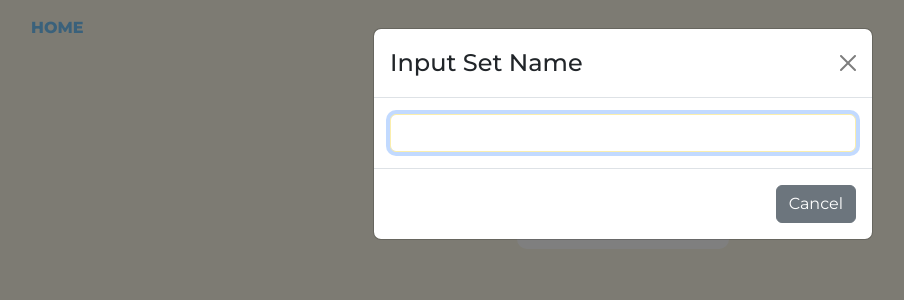
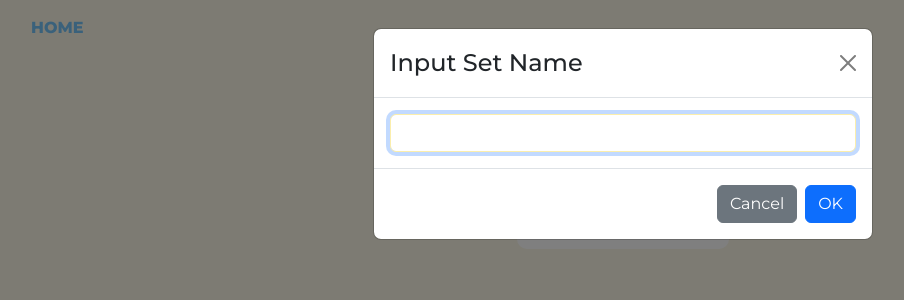
Before and after one commit to martoms/study-app, a React (Vite) app in the folder frontend/: page / in a window 1280 px wide. Both pictures are taken after a click on the button "Create Study Set". Shown: the top 300 px of the page, without its empty margins (17-921 px from the left). Built offline with nearby package versions, Linux system fonts and the light colour scheme.

Commit message:
Add studySet feature

```diff
--- a/frontend/src/app/store.js
+++ b/frontend/src/app/store.js
@@ -1,8 +1,9 @@
 import { configureStore } from '@reduxjs/toolkit';
+import studySetListReducer from '../features/studySet/studySetSlice';
 
 const store = configureStore({
     reducer: {
-
+        studySetList: studySetListReducer
     }
 });
 
--- a/frontend/src/components/modals/CreateSet.jsx
+++ /dev/null
@@ -1,26 +0,0 @@
-/* eslint-disable react/prop-types */
-import { Button, Form } from 'react-bootstrap';
-import Modal from 'react-bootstrap/Modal';
-
-const CreateSet = ({ createSet, handleCloseCreateSet }) => {
-
-  return (
-    <Modal show={createSet} onHide={handleCloseCreateSet}>
-        <Modal.Header closeButton>
-            <Modal.Title>Input Set Name</Modal.Title>
-        </Modal.Header>
-        <Modal.Body>
-            <Form>
-                <Form.Control autoFocus/>
-            </Form>
-        </Modal.Body>
-        <Modal.Footer>
-            <Button variant="secondary" onClick={handleCloseCreateSet}>
-                Cancel
-            </Button>
-        </Modal.Footer>
-    </Modal>
-  );
-}
-
-export default CreateSet;
--- /dev/null
+++ b/frontend/src/components/modals/InputSetName.jsx
@@ -0,0 +1,53 @@
+/* eslint-disable react/prop-types */
+import { Button, Form } from 'react-bootstrap';
+import { useState } from 'react';
+import { useDispatch } from 'react-redux';
+import { created } from '../../features/studySet/studySetSlice';
+import Modal from 'react-bootstrap/Modal';
+
+const InputSetName = ({ createSet, handleCloseCreateSet }) => {
+
+    const [setName, setSetName] = useState('');
+    const dispatch = useDispatch();
+
+    const handleSubmit = (e) => {
+        e.preventDefault();
+        dispatch(created(setName));
+        setSetName('');
+        handleCloseCreateSet();
+    }
+
+    return (
+        <Modal show={createSet} onHide={handleCloseCreateSet}>
+            <Form onSubmit={handleSubmit}>
+                <Modal.Header closeButton>
+                    <Modal.Title>Input Set Name</Modal.Title>
+                </Modal.Header>
+                <Modal.Body>
+                    <Form.Control
+                        value={setName}
+                        onChange={e => setSetName(e.target.value)}
+                        autoFocus
+                    />
+                </Modal.Body>
+                <Modal.Footer>
+                    <Button
+                        type='button'
+                        variant="secondary"
+                        onClick={handleCloseCreateSet}
+                    >
+                        Cancel
+                    </Button>
+                    <Button
+                        type='submit'
+                        variant="primary"
+                    >
+                        OK
+                    </Button>
+                </Modal.Footer>
+            </Form>
+        </Modal>
+    );
+}
+
+export default InputSetName;
--- /dev/null
+++ b/frontend/src/features/studySet/CreateStudySet.jsx
@@ -0,0 +1,28 @@
+import { useState } from 'react';
+import set from '../../images/set.svg';
+import InputSetName from '../../components/modals/InputSetName';
+
+const CreateSet = () => {
+
+    const [createSet, setCreateSet] = useState(false);
+    const handleCloseCreateSet = () => setCreateSet(false);
+    const handleShowCreateSet = () => setCreateSet(true);
+
+    return (
+        <>
+        <button
+            type="button"
+            className="center-btn create-study-set"
+            onClick={handleShowCreateSet}
+        >
+            <img src={set} alt="create set" /> Create Study Set
+        </button>
+        <InputSetName
+            createSet={createSet}
+            handleCloseCreateSet={handleCloseCreateSet}
+        />
+        </>
+    );
+}
+
+export default CreateSet;
--- /dev/null
+++ b/frontend/src/features/studySet/studySetSlice.js
@@ -0,0 +1,21 @@
+import { createSlice } from "@reduxjs/toolkit";
+
+const initialState = {
+    list: []
+};
+
+const studySetSlice = createSlice({
+    name: 'set',
+    initialState,
+    reducers: {
+        created: (state, action) => {
+            return {
+                ...state,
+                list: [...state.list, action.payload]
+            };
+        }
+    }
+});
+
+export const { created } = studySetSlice.actions;
+export default studySetSlice.reducer;
--- a/frontend/src/pages/Home.jsx
+++ b/frontend/src/pages/Home.jsx
@@ -1,26 +1,18 @@
-import { useState } from 'react';
-import set from '../images/set.svg';
-import CreateSet from '../components/modals/CreateSet';
+import CreateSet from "../features/studySet/CreateStudySet";
+import { useSelector } from "react-redux";
 
 const Home = () => {
-  const [createSet, setCreateSet] = useState(false);
-  const handleCloseCreateSet = () => setCreateSet(false);
-  const handleShowCreateSet = () => setCreateSet(true);
+
+    const newSet = useSelector(state => state.studySetList.list);
+
+    if (newSet.length !== 0) {
+        console.log(newSet[newSet.length - 1]);
+    }
 
     return (
         <div className="main-container">
             <div className="initial-setup d-flex">
-                <button
-                    type="button"
-                    className="center-btn create-study-set"
-                    onClick={handleShowCreateSet}
-                >
-                    <img src={set} alt="create set" /> Create Study Set
-                </button>
-                <CreateSet
-                    createSet={createSet}
-                    handleCloseCreateSet={handleCloseCreateSet}
-                />
+                <CreateSet />
             </div>
         </div>
     );
```
